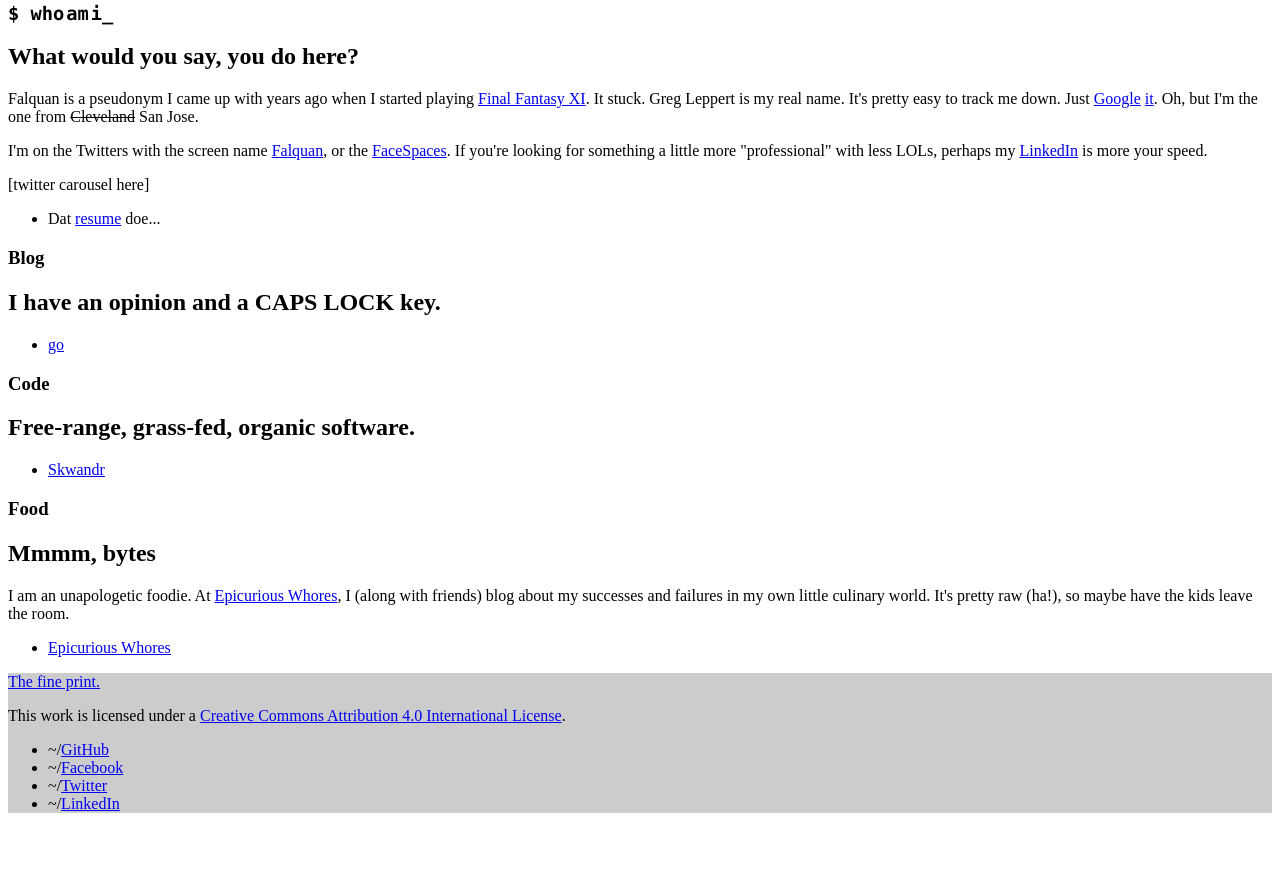
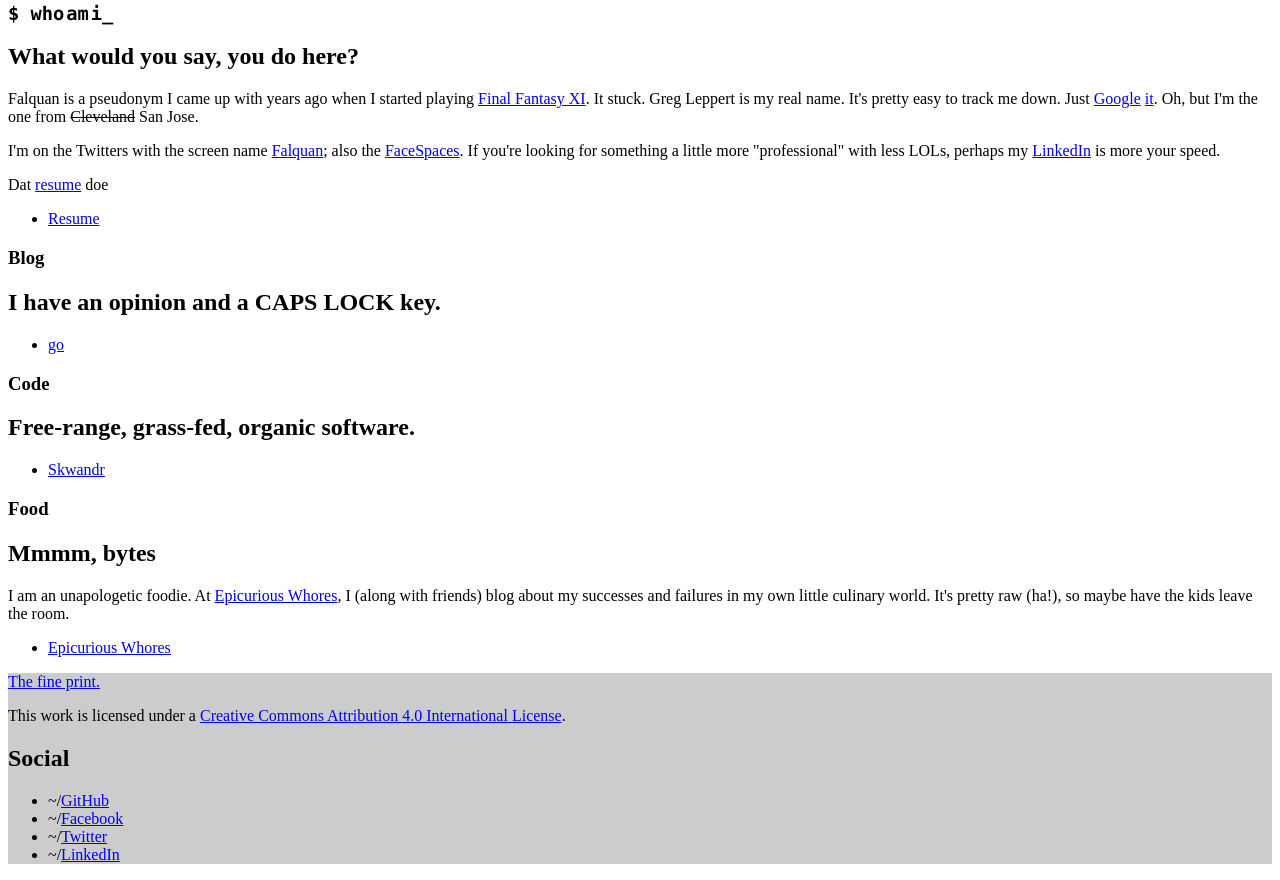
Before and after one commit to falquan/falquan-com, a website: page src/index.html in a window 1280 px wide. Shown: the part 310-1190 px from the top of the page. Before the commit the page ends 1139 px from the top, so only its background shows below. Drawn offline with nearby package versions, Linux system fonts and the light colour scheme; files that its build step writes are made by us from their sources.

Commit message:
refactored out clamp sass; added favicon

```diff
--- a/Gruntfile.js
+++ b/Gruntfile.js
@@ -29,7 +29,7 @@
         },
         watch: {
             files: ['src/**'],
-            tasks: ['sass', 'compile']
+            tasks: ['compile']
         }
     });
 
@@ -42,7 +42,7 @@
     // Default task(s).
     //grunt.registerTask('default', ['lint']);
     grunt.registerTask('css', ['sass']);
-    grunt.registerTask('compile', ['copy']);
+    grunt.registerTask('compile', ['sass', 'copy']);
 
     grunt.registerTask('default', ['watch']);
 
--- a/src/index.html
+++ b/src/index.html
@@ -2,9 +2,24 @@
 <html>
     <head>
         <meta charset="UTF-8">
+
         <title>Falquan.com</title>
+
         <meta name="description" content="A strange and wonderful place." />
+
         <link rel="stylesheet" href="css/main.css">
+
+        <link rel="shortcut icon" type="image/jpg" href="assets/falquan.jpg">
+        <link rel="apple-touch-icon" type="image/jpg" href="assets/falquan.jpg">
+
+        <meta property="og:type" content="website" />
+        <meta property="og:image" itemprop="image primaryImageOfPage" content="assets/falquan.jpg" />
+        <meta property="og:url" content="http://falquan.com/"/>
+
+        <meta name="twitter:card" content="summary">
+        <meta name="twitter:domain" content="falquan.com"/>
+        <meta name="twitter:title" property="og:title" itemprop="title name" content="Falquan.com" />
+        <meta name="twitter:description" property="og:description" itemprop="description" content="A strange and wonderful place." />
     </head>
     <body>
         <header>
@@ -35,14 +50,14 @@
                         Falquan is a pseudonym I came up with years ago when I started playing <a href="http://www.playonline.com/ff11us/index.shtml">Final Fantasy XI</a>. It stuck. Greg Leppert is my real name. It's pretty easy to track me down. Just <a href="http://lmgtfy.com/?q=falquan">Google</a> <a href="http://lmgtfy.com/?q=greg+leppert">it</a>. Oh, but I'm the one from <span class="strikeout">Cleveland</span> San Jose.
                     </p>
                     <p>
-                        I'm on the Twitters with the screen name <a href="https://twitter.com/Falquan" class="user-twitter">Falquan</a>, or the <a href="https://www.facebook.com/leppert.greg">FaceSpaces</a>. If you're looking for something a little more "professional" with less LOLs, perhaps my <a href="http://www.linkedin.com/pub/greg-leppert/6/5b0/402">LinkedIn</a> is more your speed.
+                        I'm on the Twitters with the screen name <a href="https://twitter.com/Falquan" class="user-twitter">Falquan</a>; also the <a href="https://www.facebook.com/leppert.greg">FaceSpaces</a>. If you're looking for something a little more "professional" with less LOLs, perhaps my <a href="http://www.linkedin.com/pub/greg-leppert/6/5b0/402">LinkedIn</a> is more your speed.
                     </p>
-                    <aside>
-                        [twitter carousel here]
-                    </aside>
+                    <p>
+                        Dat <a href="assets/greg-leppert.pdf">resume</a> doe
+                    </p>
                     <footer>
                         <ul>
-                            <li>Dat <a href="assets/GregLeppert.pdf">resume</a> doe...</li>
+                            <li><a href="assets/greg-leppert.pdf">Resume</a></li>
                         </ul>
                     </footer>
                 </section>
@@ -97,14 +112,15 @@
                     This work is licensed under a <a rel="license" href="http://creativecommons.org/licenses/by/4.0/">Creative Commons Attribution 4.0 International License</a>.
                 </p>
             </section>
-            <nav>
+            <section>
+                <h1>Social</h1>
                 <ul>
                     <li><a href="https://github.com/falquan">GitHub</a></li>
                     <li><a href="https://www.facebook.com/leppert.greg">Facebook</a></li>
                     <li><a href="https://twitter.com/Falquan">Twitter</a></li>
                     <li><a href="https://www.linkedin.com/pub/greg-leppert/6/5b0/402">LinkedIn</a></li>
                 </ul>
-            </nav>
+            </section>
         </footer>
     </body>
 </html>
--- a/src/scss/_clamp.scss
+++ b/src/scss/_clamp.scss
@@ -16,7 +16,7 @@
     footer {
         background-color: $clamp-background-color;
 
-        nav {
+        section {
             ul {
                 li:before {
                     content: "\~/";
```
Also changed, not shown: src/assets/falquan.jpg (added), 1 other file.
